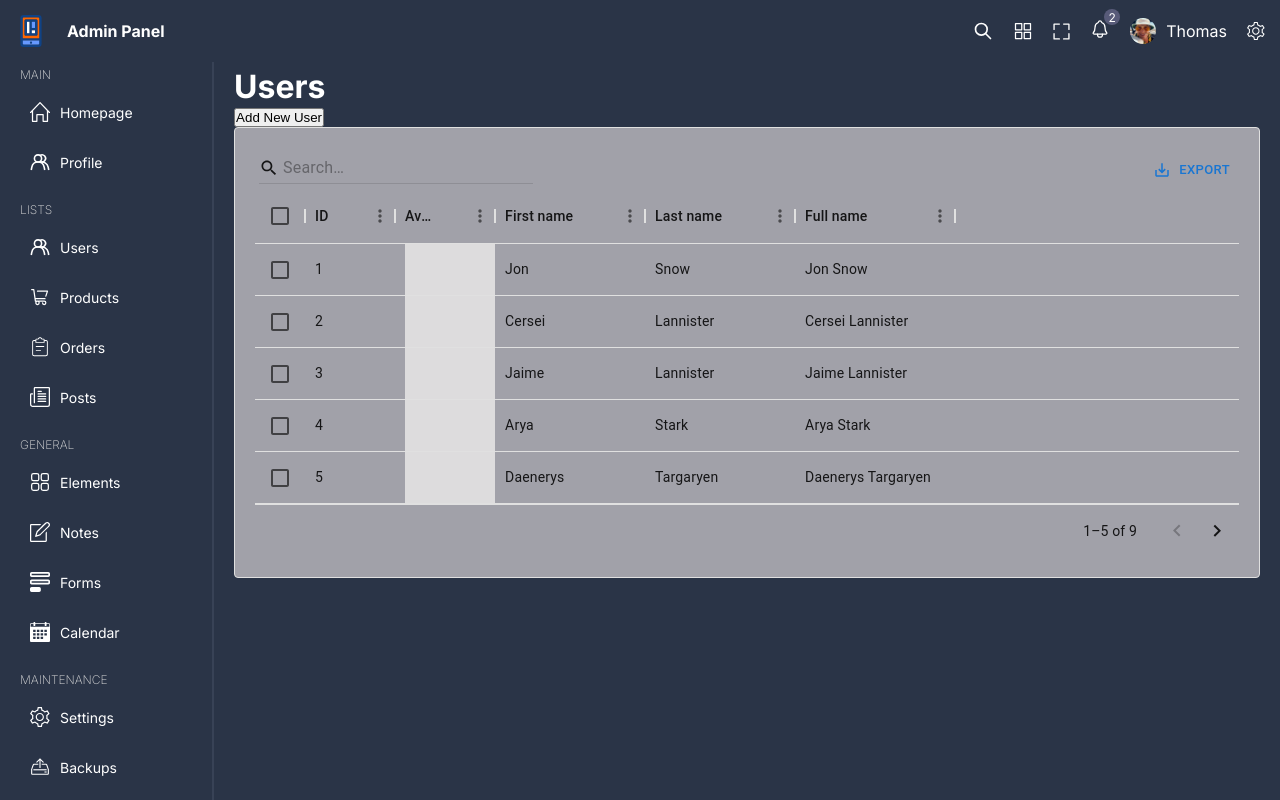
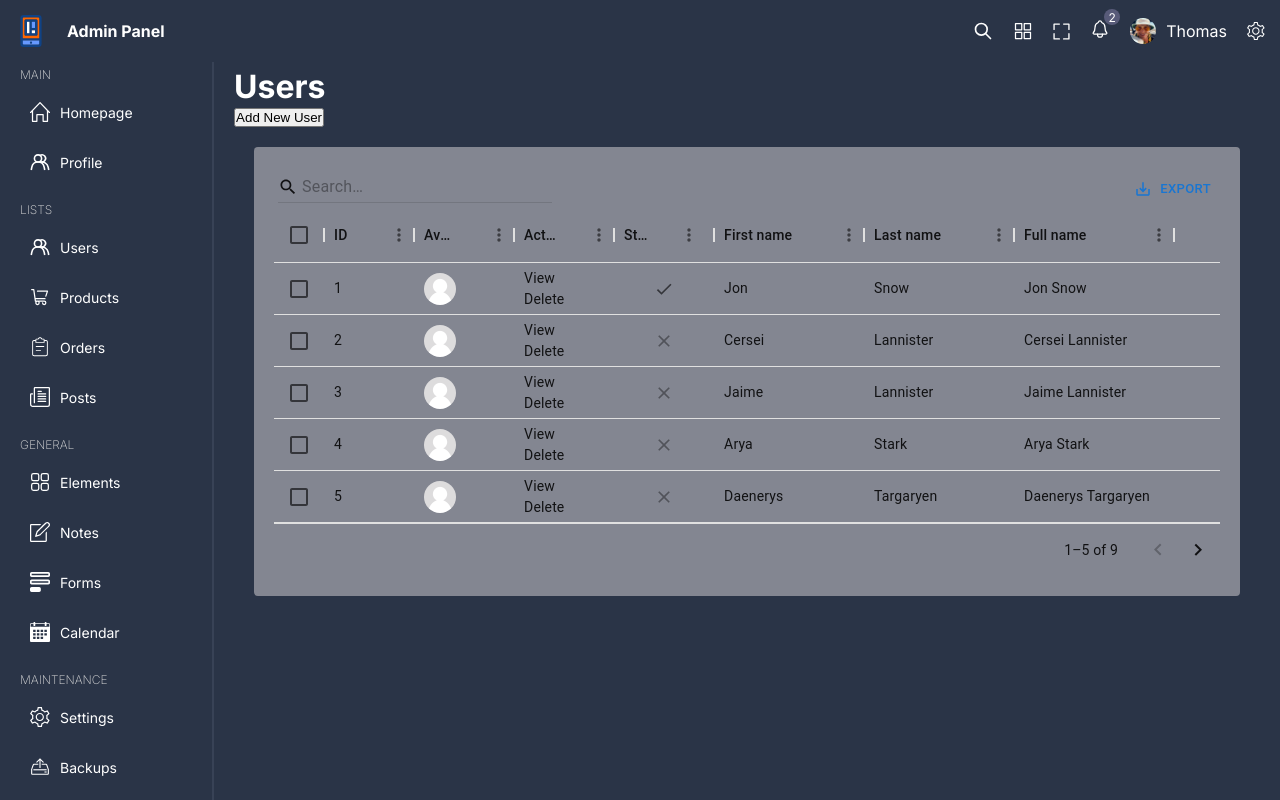
Before and after one commit to Thhomas1/adminpanel, a React (Vite) app: page /users in a window 1280 px wide. Shown: the top 800 px of the page. Built offline with nearby package versions, Linux system fonts and the light colour scheme.

Commit message:
before shit

```diff
--- a/src/components/dataTable/DataTable.tsx
+++ b/src/components/dataTable/DataTable.tsx
@@ -4,11 +4,29 @@ import  "./dataTable.scss"
 const DataTable = () => {
 
     const columns: GridColDef[] = [
-  { field: 'id', headerName: 'ID', width: 90 },
-  { field: "avatar", headerName: "Avatar", width:100,
-    renderCell: (params)=>{
-      return <img src={params.row.img ||"/noavatar.png"} alt="" />
-    }
+    { field: 'id', headerName: 'ID', width: 90 },
+    { field: "avatar", headerName: "Avatar", width:100,
+      renderCell: (params)=>{
+        return <img src={params.row.img ||"/noavatar.png"} alt="" />
+      }
+  },
+
+  { field: "actions", headerName: "Actions", width:100,
+      renderCell: (params)=>{
+        return <div className="action">
+          <div className="view">View</div>
+          <div className="delete">Delete</div>
+        </div>
+      }
+  },
+
+
+
+  {
+    field: "status",
+    headerName: "Status",
+    width: 100,
+    type: "boolean"
   },
   {
     field: 'firstName',
@@ -43,8 +61,8 @@ const DataTable = () => {
 ];
 
 const rows = [
-  { id: 1, lastName: 'Snow', firstName: 'Jon', age: 35 },
-  { id: 2, lastName: 'Lannister', firstName: 'Cersei', age: 42 },
+  { id: 1, lastName: 'Snow', firstName: 'Jon', age: 35, status:true },
+  { id: 2, lastName: 'Lannister', firstName: 'Cersei', age: 42, status:false },
   { id: 3, lastName: 'Lannister', firstName: 'Jaime', age: 45 },
   { id: 4, lastName: 'Stark', firstName: 'Arya', age: 16 },
   { id: 5, lastName: 'Targaryen', firstName: 'Daenerys', age: null },
--- a/src/components/dataTable/dataTable.scss
+++ b/src/components/dataTable/dataTable.scss
@@ -1,12 +1,21 @@
 .dataTable{
 
     .dataGrid{
-        background: rgba(255, 247, 247, 0.562);
+        background: rgba(255, 247, 247, 0.418);
         padding: 20px;
+        border: 0;
+        margin: 20px;
 
 
         .MuiDataGrid-toolbarContainer{
             flex-direction: row-reverse;
         }
     }
+
+    img {
+        width: 32px;
+        height: 32px;
+        border-radius: 50%;
+        object-fit: cover;
+    }
 }
```
